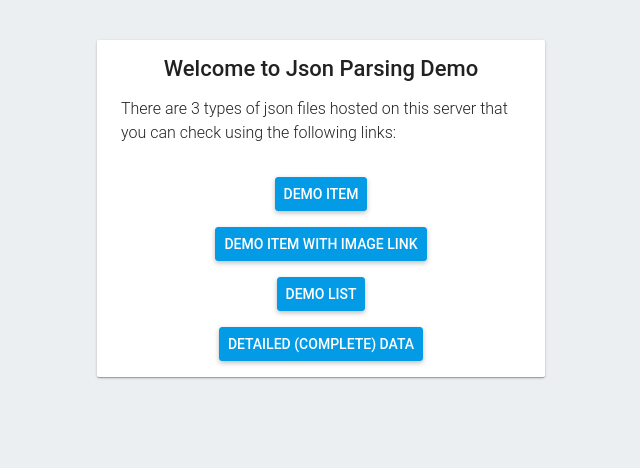
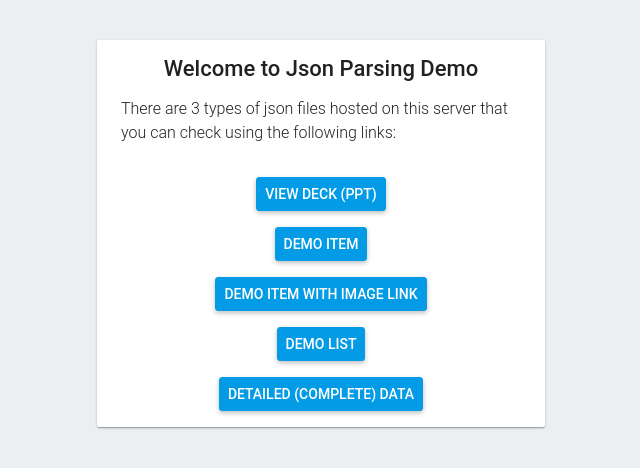
Before and after one commit to hishamMuneer/JsonParsingDemo, a plain HTML site: page fbhosting/public/index.html in a window 1280 px wide. Shown: the whole page, without its empty margins (319-959 px from the left). Drawn offline with Linux system fonts and the light colour scheme.

Commit message:
deck link updated

```diff
--- a/fbhosting/public/index.html
+++ b/fbhosting/public/index.html
@@ -63,6 +63,9 @@
       <h1>Welcome to Json Parsing Demo</h1>
       <p>There are 3 types of json files hosted on this server that you can check using the following links: </p>
       <ul>
+
+        <li><a target="_blank" href="https://jsonparsingdemo-cec5b.firebaseapp.com/Android%20-%20JSON%20Parsing%20demo%20deck.pdf">View Deck (PPT)</a></li>
+
         <li><a target="_blank" href="https://jsonparsingdemo-cec5b.firebaseapp.com/jsonData/moviesDemoItem.txt">Demo Item</a></li>
 
         <li><a target="_blank" href="https://jsonparsingdemo-cec5b.firebaseapp.com/json/moviesDemoItem.json">Demo Item with Image Link</a></li>
```
